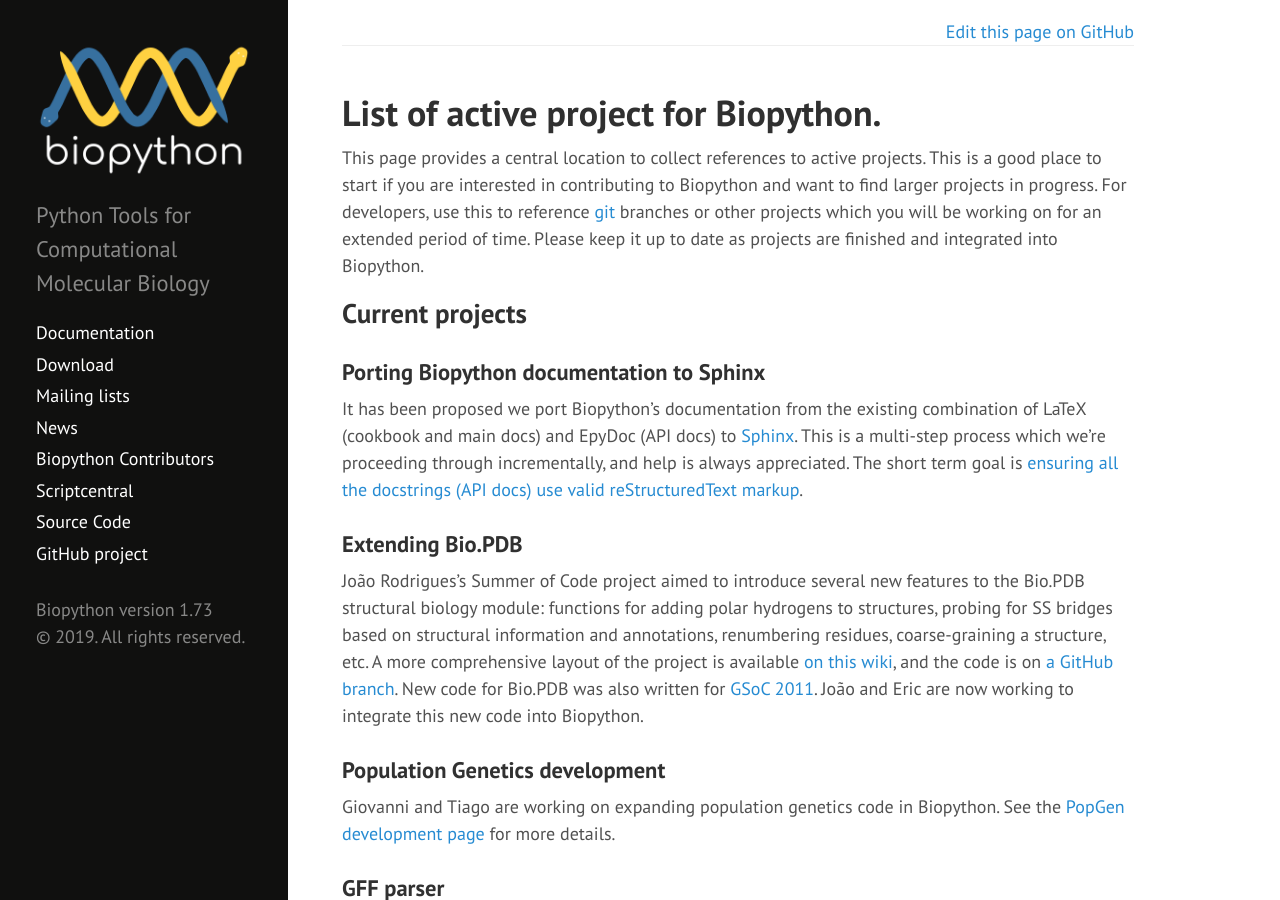
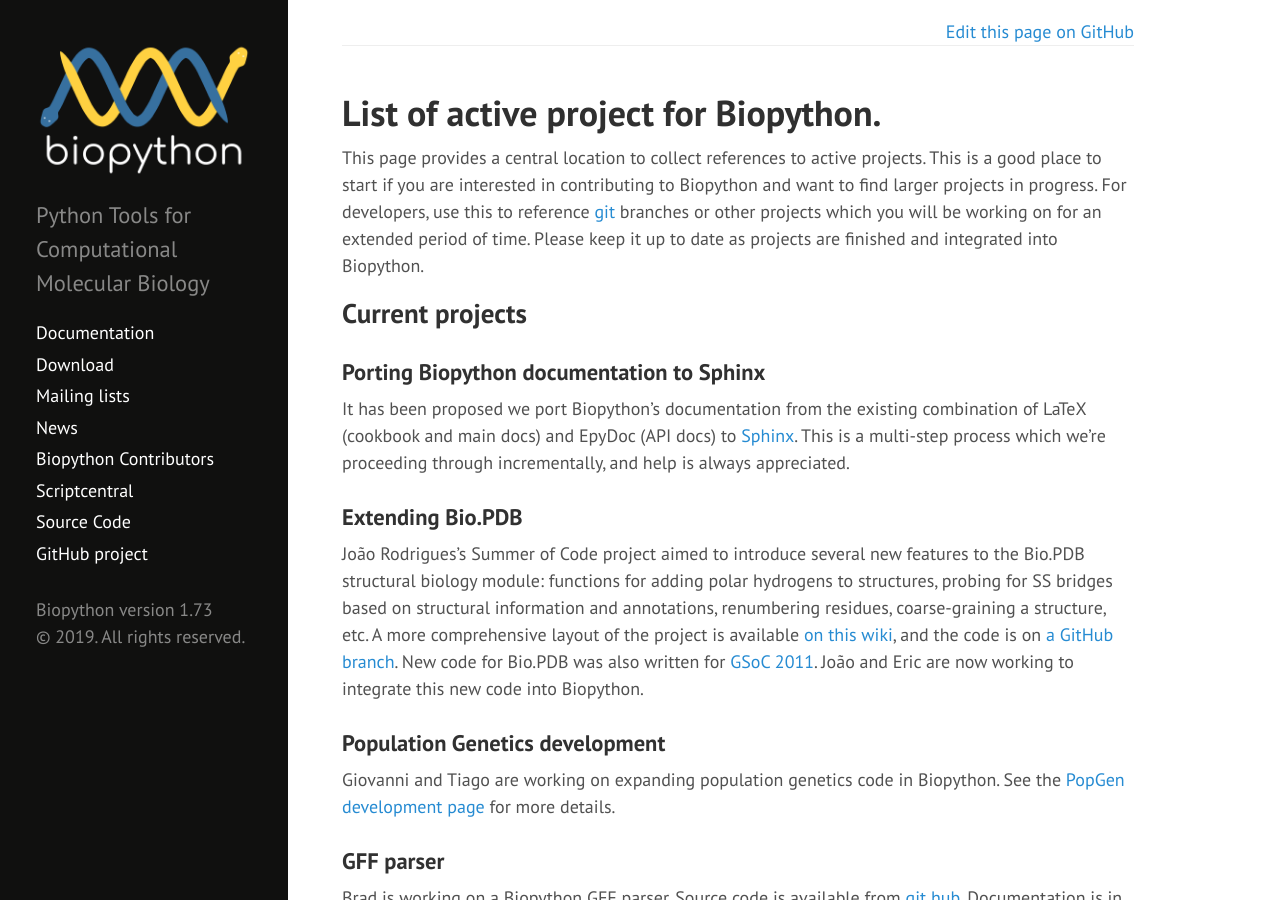
Before and after one commit to biopython/biopython.github.io, a Jekyll site: the page built from wiki/Active_projects.md, in a window 1280 px wide and 900 px high. Built offline with Jekyll 4.4.1, drawn with Linux system fonts in a browser that asks for light colours.

Commit message:
Eliminate an obsolete item from the "Current projects" page
Per https://github.com/biopython/biopython/issues/1221#issuecomment-362805384, I believe this particular task was finished early last year.

```diff
--- a/wiki/Active_projects.md
+++ b/wiki/Active_projects.md
@@ -21,8 +21,6 @@ It has been proposed we port Biopython's documentation from the existing
 combination of LaTeX (cookbook and main docs) and EpyDoc (API docs) to
 [Sphinx](http://sphinx.pocoo.org/). This is a multi-step process which
 we're proceeding through incrementally, and help is always appreciated.
-The short term goal is [ensuring all the docstrings (API docs) use valid
-reStructuredText markup](https://github.com/biopython/biopython/issues/1221).
 
 ### Extending Bio.PDB
 
```
